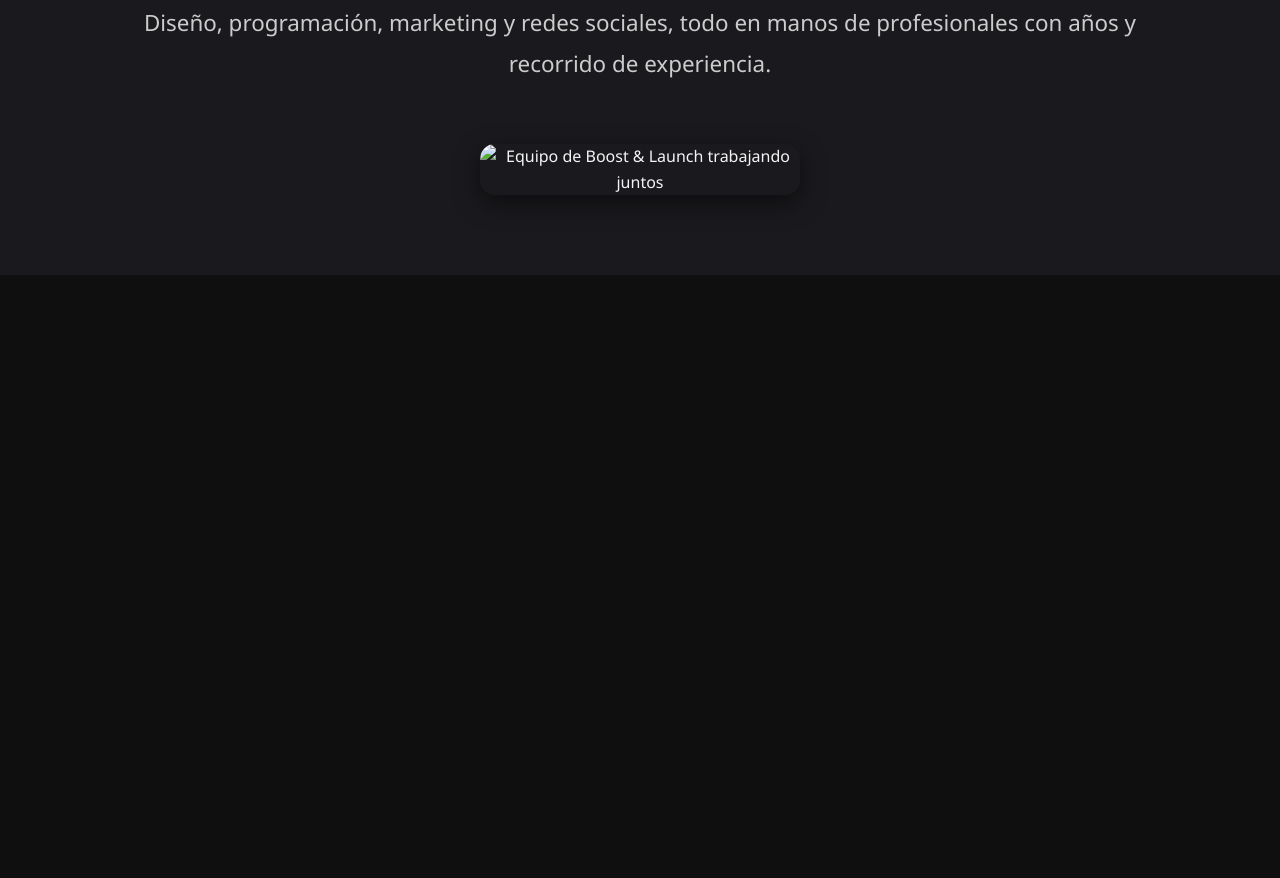
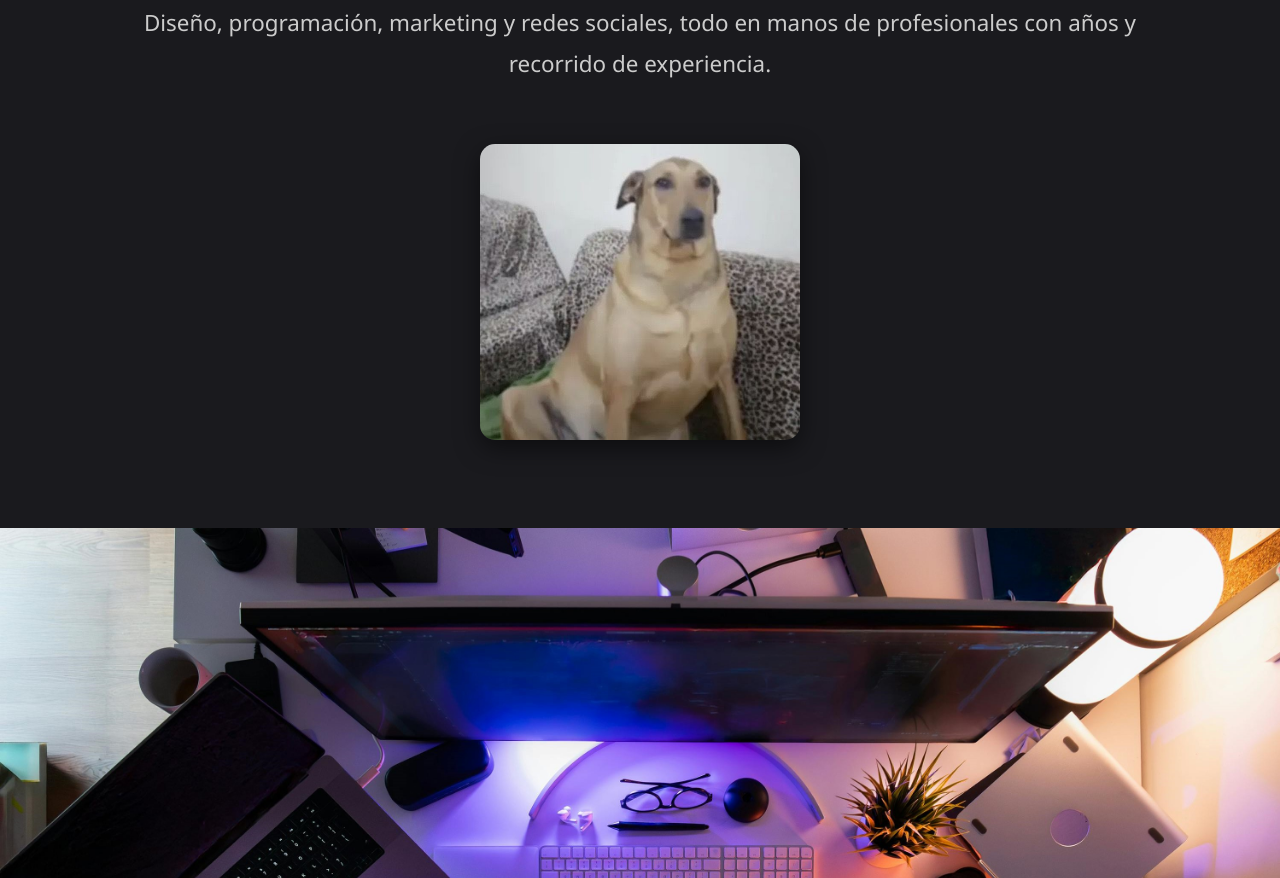
Before and after one commit to Astro-Bruh/boost-launch, a plain HTML site: page contactanos.html in a window 1280 px wide. Shown: the part 771-1649 px from the top of the page. Drawn offline with Linux system fonts and the light colour scheme.

Commit message:
contactanos page

```diff
--- a/contactanos.html
+++ b/contactanos.html
@@ -60,7 +60,7 @@
         }
 
         .section-parallax {
-            background-image: url('img/bg_contactanos.jpg'); /* Asegúrate de que esta ruta sea correcta */
+            background-image: url('bg_contactanos.jpg'); /* Ruta relativa */
             background-attachment: fixed;
             background-position: center;
             background-repeat: no-repeat;
@@ -650,7 +650,7 @@
     </header>
 
     <section class="page-hero-section">
-        <video id="page-hero-video" autoplay loop muted playsinline poster="path/to/your-poster-image.jpg">
+        <video id="page-hero-video" autoplay loop muted playsinline poster="poster-image.jpg">
             <source src="bg-contact-video.mp4" type="video/mp4">
             Tu navegador no soporta la etiqueta de video.
         </video>
@@ -664,7 +664,7 @@
         <h2><i class="fa-solid fa-handshake"></i> ¿Quiénes somos en Boost & Launch?</h2>
         <p>Ayudamos a marcas y emprendedores a construir su presencia digital desde cero, con soluciones integrales que combinan diseño, programación, marketing y gestión estratégica de redes sociales. Nuestro enfoque se basa en el conocimiento, la experiencia y una visión clara: lograr que cada proyecto no solo se vea bien, sino que funcione, conecte y crezca.</p>
         <p>Diseño, programación, marketing y redes sociales, todo en manos de profesionales con años y recorrido de experiencia.</p>
-        <img src="img/equipo.jpg" alt="Equipo de Boost & Launch trabajando juntos" class="team-photo-page">
+        <img src="equipo.jpg" alt="Equipo de Boost & Launch trabajando juntos" class="team-photo-page">
     </section>
 
     <div class="section-parallax"></div>
```
